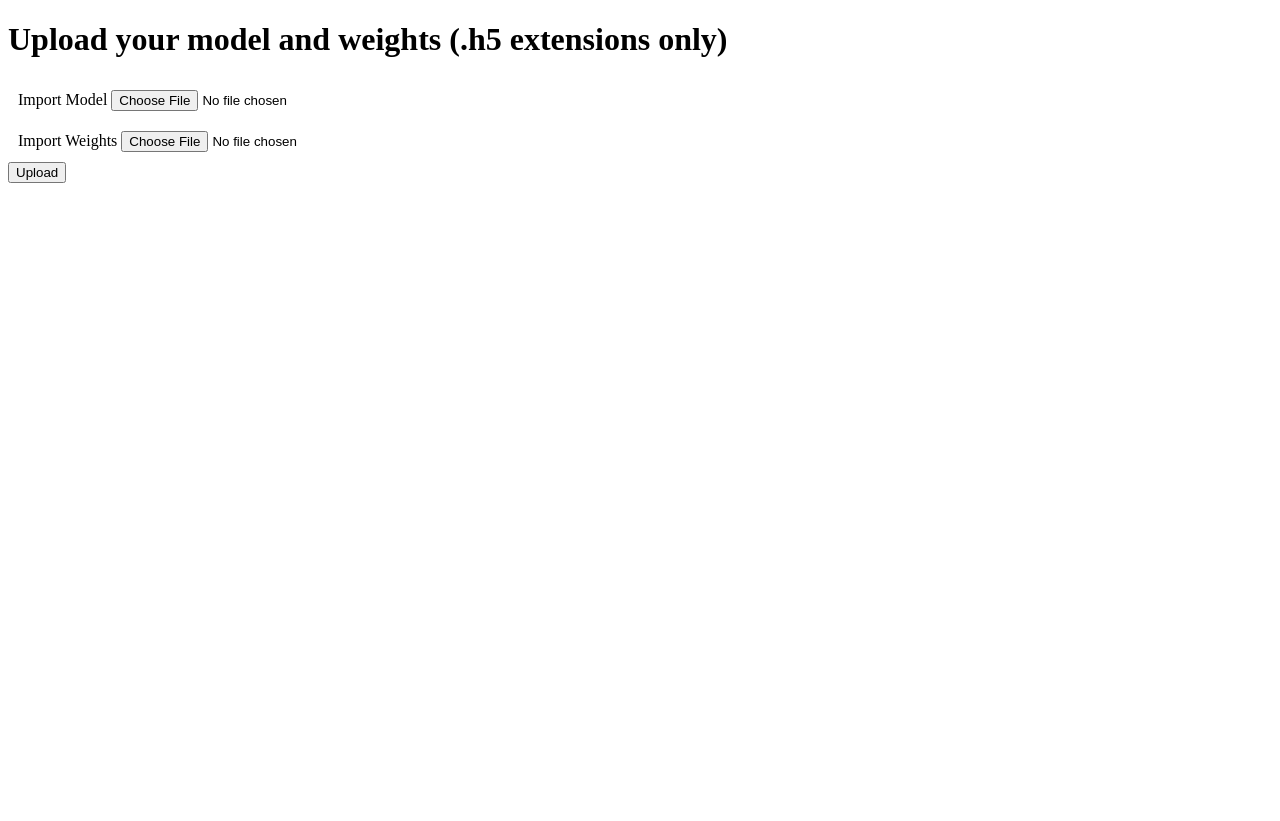
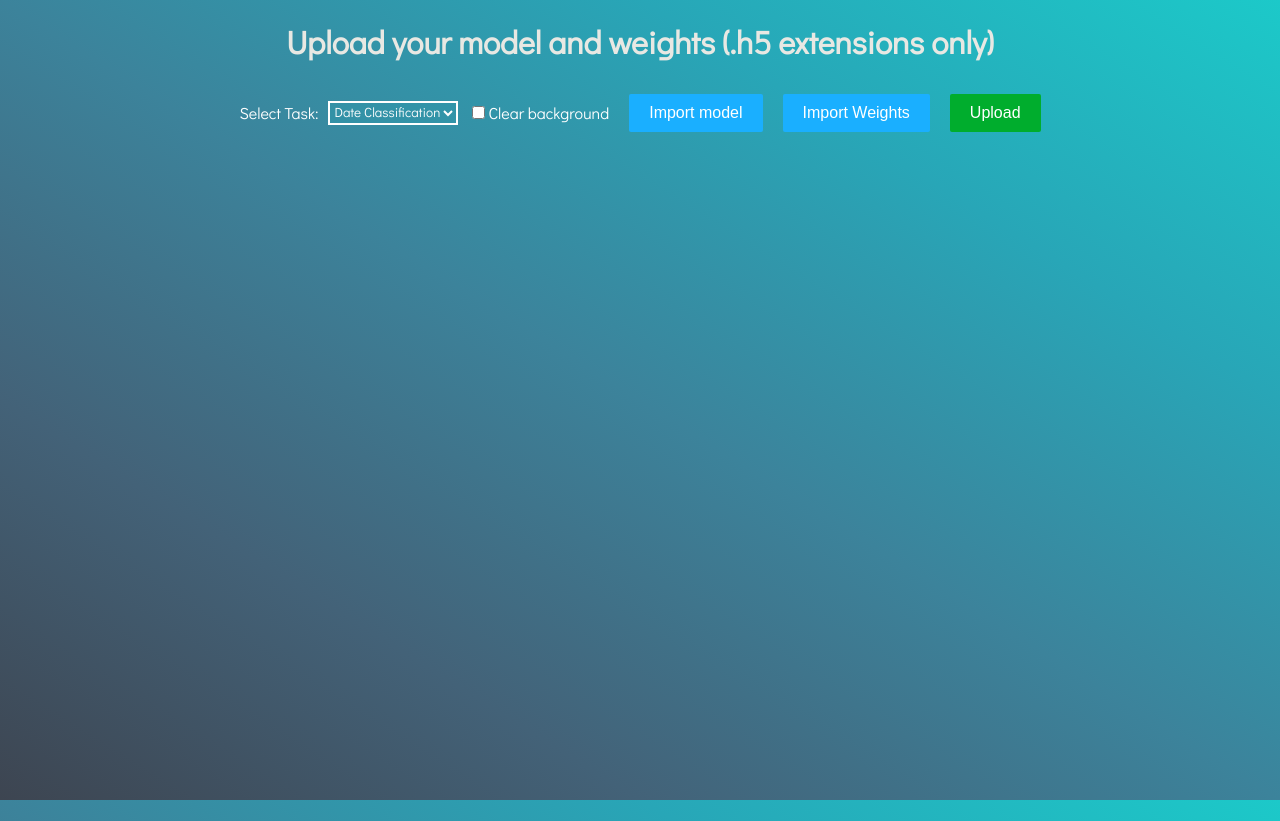
Before and after one commit to Excustic/date_classification, a Flask app: page /store in a window 1280 px wide. Before the commit the page ends 183 px from the top, so only its background shows below. Run offline with Flask 2, Linux system fonts and the light colour scheme; some libraries are stand-ins or nearby versions.

Commit message:
Probably last UI update -Added model configs (configs folder; now configs will be loaded automatically) -Added task-type with background option in UI -New folder structure TODO: update readme folder structure and test with docker

```diff
--- a/app.py
+++ b/app.py
@@ -17,19 +17,19 @@ import string
 import sys
 from os import listdir
 from pathlib import Path
-
 import tensorflow as tf
 from tensorflow.keras.models import load_model
 from flask import Flask, request, flash, render_template, Response, stream_with_context
-from os.path import join
+from os.path import join, isdir
 from werkzeug.utils import redirect, secure_filename
 from fast_predict import create_lite, fast_predict
+import threading
 
 app = Flask(__name__, static_url_path='/static')
 app.secret_key = b'_5#y2L"F4Q8z\n\xec]/'
 save_path = 'saved_files'
-home = sys.path[0]
-app.config['UPLOAD_IMAGES'] = join(Path.cwd(), 'static', 'images')
+home = Path.cwd()
+app.config['UPLOAD_IMAGES'] = join(home, 'static', 'images')
 app.config['UPLOAD_MODELS'] = join(home, save_path, 'models')
 app.jinja_env.add_extension('jinja2.ext.do')
 ALLOWED_EXTENSIONS = ['png', 'jpg', 'jpeg', 'bmp', 'h5', 'hdf5']
@@ -37,31 +37,31 @@ model_name = 'CNN_model.h5'
 labels = {}
 confidences = {}
 filepaths = {}
+models = {}
 res_generator = None
 
 
 def load_model_config():
     """
-    Loads newest model or the default
+    Load all models
     """
-    model = load_model(join(home, save_path, model_name))
-    model.load_weights(join(save_path, 'weights_best.hdf5'))
+    global models
     if os.path.isdir(app.config['UPLOAD_MODELS']):
-        latest_folder = max(glob.glob(join(app.config['UPLOAD_MODELS'], '*')), key=os.path.getctime)
-        try:
-            model = load_model(join(app.config['UPLOAD_MODELS'], latest_folder, 'model',
-                                    os.listdir(join(app.config['UPLOAD_MODELS'], latest_folder, 'model'))[0]))
-            model.load_weights(join(app.config['UPLOAD_MODELS'], latest_folder, 'weights',
-                                    listdir(join(app.config['UPLOAD_MODELS'], latest_folder, 'weights'))[0]))
-            return model
-        except Exception as e:
-            print(e)
-    return model
+        fruits = listdir(app.config['UPLOAD_MODELS'])
+        for f in fruits:
+            options = listdir(join(app.config['UPLOAD_MODELS'], f))
+            for o in options:
+                latest_folder = max(glob.glob(join(app.config['UPLOAD_MODELS'], f, o, '*/')), key=os.path.getctime)
+                model = load_model(join(latest_folder, 'model', listdir(join(latest_folder, 'model'))[0]))
+                model.load_weights(join(latest_folder, 'weights', listdir(join(latest_folder, 'weights'))[0]))
+                model = create_lite(model)
+                models[f+'_'+o] = model
+                print('loaded model at path', join(latest_folder, 'model', listdir(join(latest_folder, 'model'))[0]))
 
 
 def allowed_file(filename, mode=0):
     """
-    Validates the file type, only jpg and png are allowed
+    Validates the file type, only extensions from ALLOWED_EXTENSIONS
     """
     # mode 0 - picture upload, mode 1 - model and weights upload
     return '.' in filename and \
@@ -76,10 +76,12 @@ def store_model():
     """
     if request.method == 'POST':
         if 'model' not in request.files and 'weights' not in request.files:
-            flash('Missing files')
+            flash('No selected Files')
             return redirect(request.url)
         model = request.files['model']
         weights = request.files['weights']
+        bg_type = 'clear_bg' if request.form.get('clear_bg') else 'with_bg'
+        task_type = request.form.get('task-type')
         # submit an empty part without filename
         if model.filename == '' or weights.filename == '':
             flash('No selected file')
@@ -90,22 +92,40 @@ def store_model():
             return redirect(request.url)
         model_filename = secure_filename(model.filename)
         weights_filename = secure_filename(weights.filename)
-        filepath = join(app.config['UPLOAD_MODELS'], model_filename.split('.')[0]
-                        + datetime.datetime.now().strftime("%Y%m%d-%H%M%S"))
+        filepath = join(app.config['UPLOAD_MODELS'], task_type, bg_type, model_filename.split('.')[0]
+                        + '_' + datetime.datetime.now().strftime("%Y%m%d-%H%M%S"))
         try:
-            if not os.path.isdir(app.config['UPLOAD_MODELS']):
+            if not isdir(app.config['UPLOAD_MODELS']):
                 os.mkdir(app.config['UPLOAD_MODELS'])
+            new_dir = join(app.config['UPLOAD_MODELS'], task_type)
+            if not isdir(new_dir):
+                os.mkdir(new_dir)
+            new_dir = join(new_dir, bg_type)
+            if not isdir(new_dir):
+                os.mkdir(new_dir)
             os.mkdir(filepath)
             os.mkdir(join(filepath, 'model'))
             os.mkdir(join(filepath, 'weights'))
             model.save(join(filepath, 'model', model_filename))
             weights.save(join(filepath, 'weights', weights_filename))
+            model_path = join(filepath, 'model', model_filename)
+            weights_path = join(filepath, 'weights', weights_filename)
+            threading.Thread(target=import_model, args=(model_path, weights_path, task_type, bg_type)).start()
         except Exception as e:
-            print(e)
-            return "Encountered Error"
-        return "Uploaded Successfully"
+                print(e)
+                return "Encountered Error"
+
+        flash("Uploaded Successfully")
+        return render_template("store.html")
     return render_template("store.html")
 
+def import_model(model_path, weights_path, task_type, bg_type):
+    global models
+    new_model = load_model(model_path)
+    new_model.load_weights(weights_path)
+    new_model = create_lite(new_model)
+    models[task_type + '_' + bg_type] = new_model
+    print("model ready")
 
 def stream_template(template_name, **context):
     app.update_template_context(context)
@@ -114,7 +134,7 @@ def stream_template(template_name, **context):
     rv.disable_buffering()
     return rv
 
-def single_score(files):
+def single_score(model, files, task):
     """
     Generates a score for each file
     :return generator object
@@ -135,7 +155,7 @@ def single_score(files):
             os.mkdir(filepath)
             file.save(join(filepath, filename))
             # fast_predict is a fast implementation of the basic predict method
-            res_json = fast_predict(filepath, filename)
+            res_json = fast_predict(model, filepath, filename, task)
             final_path = filepath.replace("\\","/").split('/')[-1] + '/' + filename
             filepath = final_path
             label = res_json["label"]
@@ -168,7 +188,19 @@ def score():
             if not allowed_file(file.filename):
                 flash('Invalid file type')
                 return render_template('index.html')
-        return Response(stream_with_context(stream_template("index.html", gen=single_score(files))))
+                # load specific model for the task
+        bg_type = 'clear_bg' if request.form.get('clear_bg') else 'with_bg'
+        task_type = request.form.get('task-type')
+        try:
+            model = models[task_type + '_' + bg_type]
+            return Response(stream_with_context(stream_template("index.html", gen=single_score(model, files, task_type))))
+        except KeyError:
+            flash('This setting is not available')
+            render_template('index.html')
+        except Exception as e:
+            flash('Something went wrong')
+            print(e)
+            render_template('index.html')
     filepaths = {}
     labels = {}
     confidences = {}
@@ -176,11 +208,10 @@ def score():
 
 
 if __name__ == '__main__':
-    loaded_model = load_model_config()
-    create_lite(loaded_model)
+    load_model_config()
     # configurations for the usage gpu_tensorflow
     config = tf.compat.v1.ConfigProto(gpu_options=tf.compat.v1.GPUOptions(per_process_gpu_memory_fraction=0.8))
     config.gpu_options.allow_growth = True
     session = tf.compat.v1.Session(config=config)
     tf.compat.v1.keras.backend.set_session(session)
-    app.run(host='0.0.0.0', port=5000, debug=False)
+    app.run(host='0.0.0.0', port=5000, debug=True)
--- a/custom_CNN.py
+++ b/custom_CNN.py
@@ -26,7 +26,7 @@ import splitfolders as sf   # a good library for splitting dataset to train/val/
 from tensorflow.keras.optimizers import Adam
 from app import home, save_path
 from tensorflow.keras.preprocessing.image import ImageDataGenerator
-from date_config import batch_size, epochs, sessions, fixed_size, train_labels, train_path, test_path, valid_path, model_name, weights_path
+from configs.date_config import batch_size, epochs, sessions, fixed_size, train_labels, train_path, test_path, valid_path, model_name, weights_path
 
 # configurations for the usage gpu_tensorflow
 config = tf.compat.v1.ConfigProto(gpu_options=tf.compat.v1.GPUOptions(per_process_gpu_memory_fraction=0.8))
--- a/templates/store.html
+++ b/templates/store.html
@@ -1,34 +1,127 @@
 <!DOCTYPE html>
 <html lang="en">
 <head>
+    <link href='https://fonts.googleapis.com/css?family=Didact Gothic' rel='stylesheet'>
     <meta charset="UTF-8">
     <title>Date Classification</title>
+ <style>
+     div{
+        padding: 10px;
+     }
+     label{
+     font-family: 'Didact Gothic';
+     color: white;
+     }
+     h1 {text-align: center;
+    font-family:'Didact Gothic';
+    color: rgb(232, 232, 227)
+    }
+    span.normal {
+    font-family:'Didact Gothic';
+    font-size: 2vw;
+    color: rgb(232, 232, 227);
+    }
+    span.title{
+    font-family:'Didact Gothic';
+    font-size: 2vw;
+    color: yellow;
+    }
+    html{
+        height:100%;
+    }
+    body {
+        height: 100%;
+        background-image: repeating-linear-gradient(to right top, #3d4551, #436278, #3c839b, #28a6b7, #1cc9c9);
+        margin: 0;
+        background-repeat: no-repeat;
+        background-attachment: fixed;
+    }
+    .hide_file {
+    position: absolute;
+    z-index: 1000;
+    opacity: 0;
+    cursor: pointer;
+    right: 0;
+    top: 0;
+    height: 100%;
+    font-size: 24px;
+    width: 100%;
+    }
+    .button_choose{
+      display: flex;
+      padding:10px 20px;
+      background:#1aafff;
+      position:relative;
+      color:#fff;
+      border-radius:2px;
+      text-align:center;
+      float:center;
+      cursor:pointer;
+      font-family:sans-serif;
+    }
+    .button_upload{
+      display: flex;
+      padding:10px 20px;
+      background:#00ad2d;
+      color:#fff;
+      position:relative;
+      border-radius:2px;
+      text-align:center;
+      float:center;
+      cursor:pointer;
+      font-family:sans-serif;
+    }
+ </style>
+</head>
+<body>
     <h1>Upload your model and weights (.h5 extensions only)</h1>
     {% with messages = get_flashed_messages() %}
         {% if messages %}
             {% for msg in messages %}
-                <p>{{msg}}</p>
+                <p style="font-family: Didact Gothic; color: rgb(232, 232, 227); text-align: center">{{msg}}</p>
             {% endfor %}
         {% endif %}
     {% endwith %}
- <style>
-     div{
-        padding: 10px;
-     }
- </style>
-</head>
-<body>
    <form method=post enctype=multipart/form-data>
-        <div>
-            <label for="model">Import Model</label>
-      <input type=file name=model id=model>
-        </div>
-        <div>
-            <label for="weights">Import Weights</label>
-      <input type=file name=weights id=weights>
-        </div>
-
-      <input type=submit value=Upload>
+       <div style="
+            display: flex;
+            flex-direction: row;
+            align-items: center;
+            align-self: center;
+            justify-content: center;
+            font-family: Didact Gothic;
+            color: white;">
+           <label for="tasks" >Select Task:</label>
+            <select id="tasks" name="task-type" style="font-family: Didact Gothic; margin-left: 10px; margin-right:10px; background-color: rgb(48,152,171,0.5); color: white;
+            border: 2px solid white;">
+                <option value="date">Date Classification</option>
+            </select>
+            <input type="checkbox" id="background_clear" name="clear_bg" value="True">
+            <label for="background_clear"> Clear background </label>
+            <div class="button_choose" style="margin-left: 20px">
+                <span>Import model</span>
+                <input type="file" name="model" id="model" class="hide_file">
+            </div>
+            <div class="button_choose" style="margin-left: 20px">
+                <span>Import Weights</span>
+                <input type="file" name="weights" id="weights" class="hide_file">
+            </div>
+            <div class="button_upload" style="margin-left: 20px">
+                <span>Upload</span> <input type="submit" class="hide_file">
+            </div>
+       </div>
     </form>
+    <script src="http://code.jquery.com/jquery-1.7.1.min.js"></script>
+    <script type="text/javascript">
+        console.log('azi');
+         $('input#model').change(function(){
+            var fullPath = document.getElementById('model').value;
+            document.getElementById('model').textContent = fullPath;
+         });
+         $('input#weights').change(function(){
+            var fullPath = document.getElementById('weights').value;
+            document.getElementById('weights').textContent = fullPath;
+         });
+    </script>
 </body>
 </html>
```
Also changed, not shown: configs/date_config.py (renamed from date_config.py, +5 -4 lines), fast_predict.py (+6 -5 lines), templates/index.html (+30 -14 lines), transfer_learning_CNN.py (+1 -14 lines), configs/__init__.py (added).
